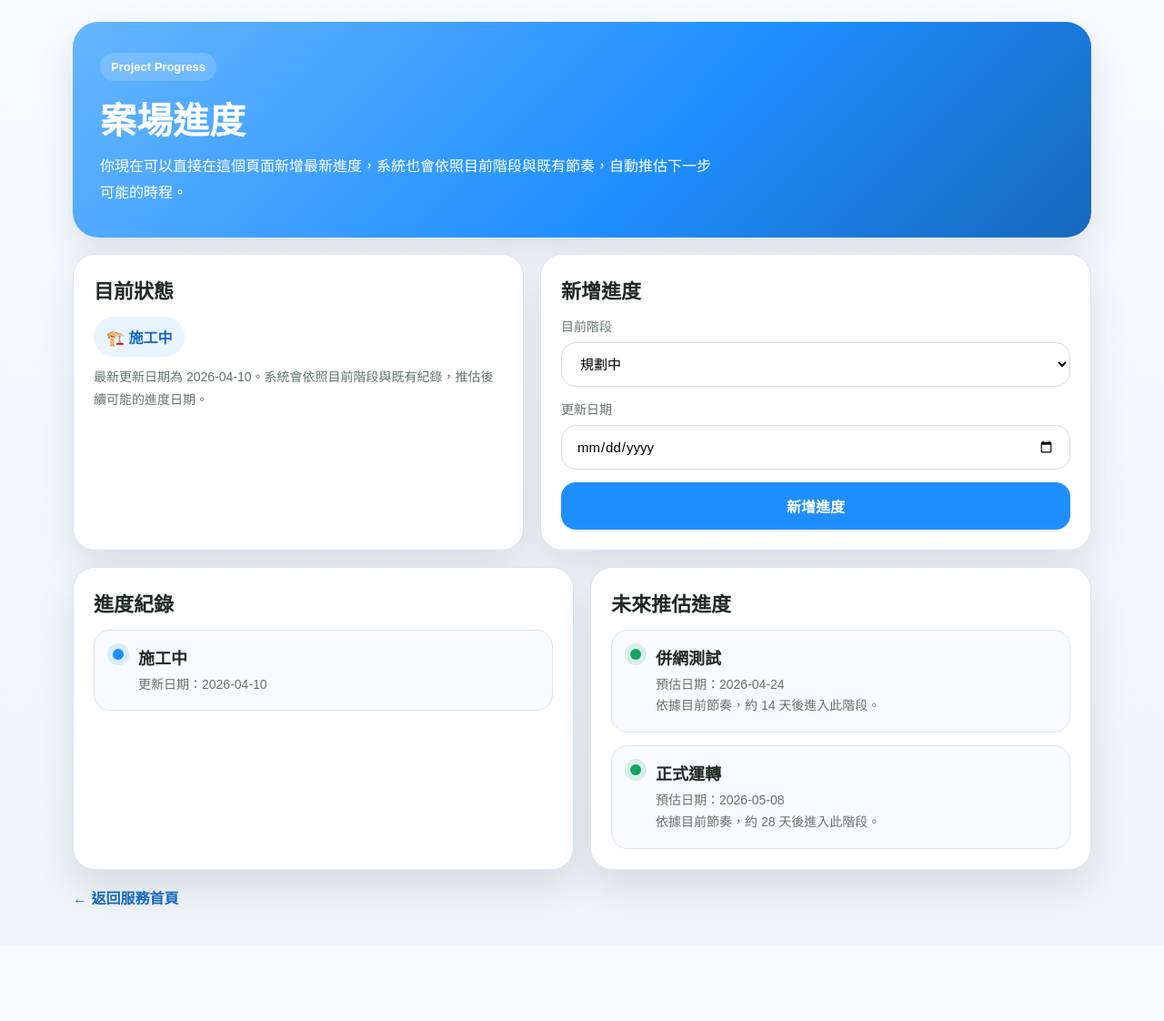
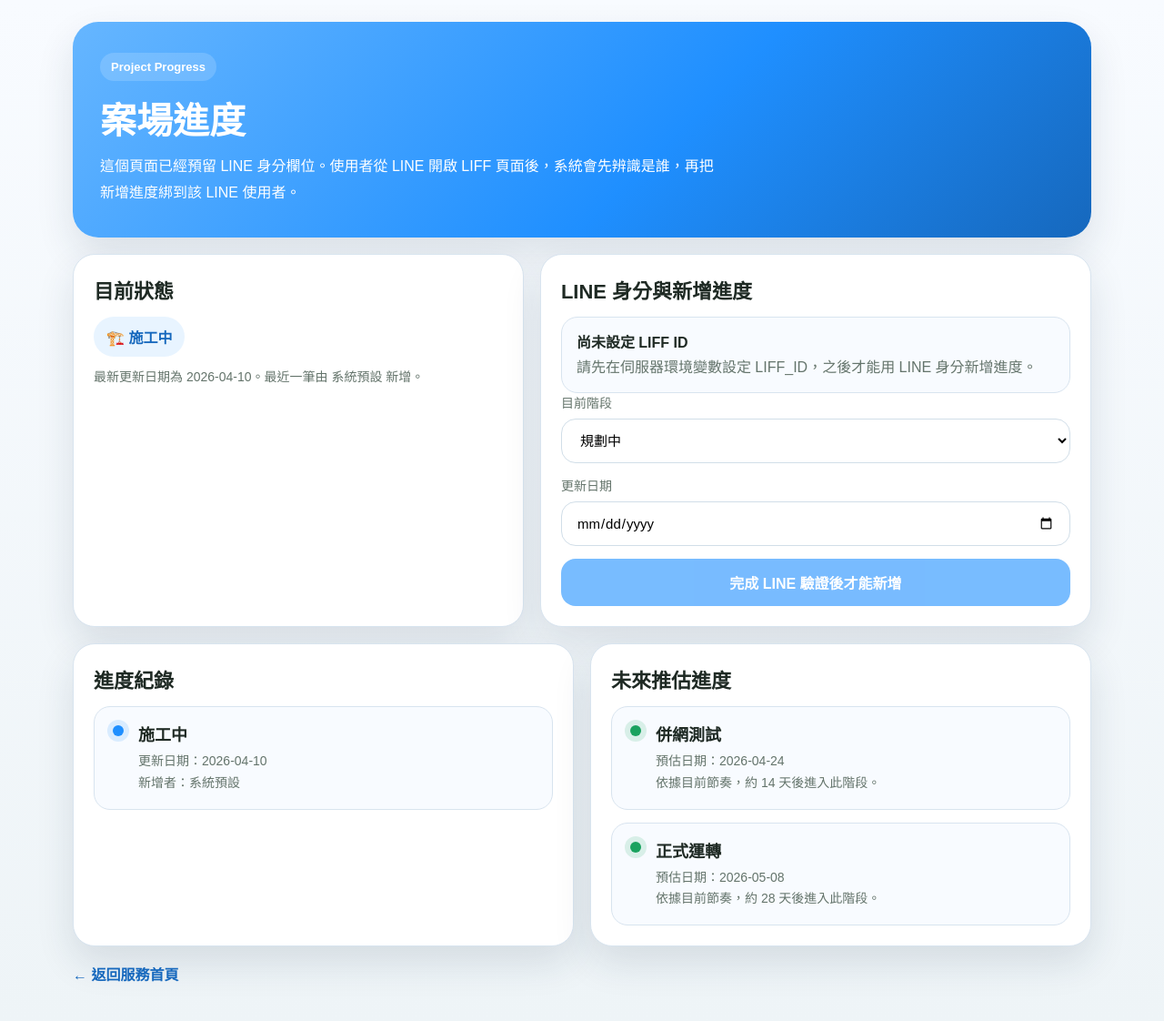
Before and after one commit to eric100108/citizen-power-line-bot, a Flask app: page /progress in a window 1280 px wide. Shown: the whole page at 91% size. Before the commit the page ends 1000 px from the top, so only its background shows below. Run offline with Flask 3, Linux system fonts and the light colour scheme; data comes from the database, SQL or seed files in the repository.

Commit message:
Add LINE signature verification

```diff
--- a/app.py
+++ b/app.py
@@ -4,7 +4,13 @@ from flask import Flask, jsonify, redirect, render_template, request, url_for
 from calc_repo import get_share_rate
 from db import init_db
 from faq_repo import find_faq_answer, list_faqs
-from line_service import reply_faq_quick_reply, reply_line_message
+from line_service import (
+    get_liff_id,
+    get_line_profile_from_access_token,
+    reply_faq_quick_reply,
+    reply_line_message,
+    verify_line_signature,
+)
 from progress_repo import create_progress, get_progress_records
 from progress_service import PROGRESS_STAGES, build_predicted_progress, parse_progress_date
 
@@ -16,12 +22,28 @@ def menu():
     return render_template("menu.html")
 
 
+@app.route("/api/line-profile", methods=["POST"])
+def line_profile():
+    data = request.get_json(silent=True) or {}
+    access_token = data.get("accessToken", "")
+
+    try:
+        profile = get_line_profile_from_access_token(access_token)
+    except Exception:
+        return jsonify({"ok": False, "message": "LINE 身分驗證失敗"}), 400
+
+    return jsonify({"ok": True, "profile": profile})
+
+
 @app.route("/webhook", methods=["POST"])
 def webhook():
+    body = request.get_data()
+    signature = request.headers.get("X-Line-Signature", "")
+
+    if not verify_line_signature(body, signature):
+        return "Invalid signature", 403
+
     data = request.get_json(silent=True)
-    print("=== webhook received ===")
-    print(data)
-
     if not data or "events" not in data:
         return "OK", 200
 
@@ -54,7 +76,7 @@ def home():
     return jsonify({
         "status": "ok",
         "system": "citizen power line bot",
-        "version": "0.5",
+        "version": "0.6",
         "features": {
             "faq_all": "/faq",
             "faq_search": "/faq?keyword=公民電廠",
@@ -62,6 +84,7 @@ def home():
             "progress": "/progress",
             "webhook": "/webhook",
             "menu": "/menu",
+            "line_profile_api": "/api/line-profile",
         },
     })
 
@@ -107,8 +130,10 @@ def progress():
     if request.method == "POST":
         stage = request.form.get("stage", "").strip()
         updated_at = request.form.get("updated_at", "").strip()
+        line_user_id = request.form.get("line_user_id", "").strip()
+        display_name = request.form.get("display_name", "").strip()
 
-        if stage not in PROGRESS_STAGES or not updated_at:
+        if stage not in PROGRESS_STAGES or not updated_at or not line_user_id or not display_name:
             return redirect(url_for("progress", saved="0"))
 
         try:
@@ -116,7 +141,7 @@ def progress():
         except ValueError:
             return redirect(url_for("progress", saved="0"))
 
-        create_progress(stage, updated_at)
+        create_progress(stage, updated_at, line_user_id, display_name)
         return redirect(url_for("progress", saved="1"))
 
     progress_rows = get_progress_records()
@@ -131,6 +156,7 @@ def progress():
         predicted_rows=predictions,
         progress_stages=PROGRESS_STAGES,
         saved=request.args.get("saved"),
+        liff_id=get_liff_id(),
     )
 
 
--- a/progress_service.py
+++ b/progress_service.py
@@ -1,5 +1,4 @@
 from datetime import datetime, timedelta
-
 
 PROGRESS_STAGES = ["規劃中", "申請中", "施工中", "併網測試", "正式運轉"]
 DEFAULT_PROGRESS_INTERVAL_DAYS = 14
--- a/templates/progress.html
+++ b/templates/progress.html
@@ -19,9 +19,7 @@
       --warning-bg: #fff4dd;
       --shadow: 0 18px 42px rgba(22, 49, 77, 0.12);
     }
-
     * { box-sizing: border-box; }
-
     body {
       margin: 0;
       min-height: 100vh;
@@ -30,12 +28,7 @@
       color: var(--text);
       padding: 20px 12px 32px;
     }
-
-    .page {
-      max-width: 1120px;
-      margin: 0 auto;
-    }
-
+    .page { max-width: 1120px; margin: 0 auto; }
     .hero {
       background: linear-gradient(135deg, #66b6ff, var(--brand) 58%, var(--brand-dark));
       color: #fff;
@@ -43,7 +36,6 @@
       padding: 28px 22px;
       box-shadow: var(--shadow);
     }
-
     .badge {
       display: inline-block;
       padding: 8px 12px;
@@ -52,24 +44,9 @@
       font-size: 13px;
       font-weight: 700;
     }
-
-    .hero h1 {
-      margin: 12px 0 10px;
-      font-size: 34px;
-    }
-
-    .hero p {
-      margin: 0;
-      max-width: 680px;
-      line-height: 1.8;
-    }
-
-    .layout {
-      display: grid;
-      gap: 18px;
-      margin-top: 18px;
-    }
-
+    .hero h1 { margin: 12px 0 10px; font-size: 34px; }
+    .hero p { margin: 0; max-width: 680px; line-height: 1.8; }
+    .layout { display: grid; gap: 18px; margin-top: 18px; }
     .card {
       background: var(--surface);
       border: 1px solid var(--line);
@@ -77,12 +54,7 @@
       padding: 22px;
       box-shadow: var(--shadow);
     }
-
-    .card h2 {
-      margin: 0 0 14px;
-      font-size: 22px;
-    }
-
+    .card h2 { margin: 0 0 14px; font-size: 22px; }
     .status {
       display: inline-flex;
       align-items: center;
@@ -93,38 +65,12 @@
       color: var(--brand-dark);
       font-weight: 700;
     }
-
-    .message {
-      margin-top: 14px;
-      padding: 12px 14px;
-      border-radius: 16px;
-      font-size: 14px;
-    }
-
-    .message.success {
-      background: var(--success-bg);
-      color: var(--success);
-    }
-
-    .message.warning {
-      background: var(--warning-bg);
-      color: var(--warning);
-    }
-
-    .form-grid {
-      display: grid;
-      gap: 14px;
-    }
-
-    label {
-      display: block;
-      margin-bottom: 8px;
-      font-size: 14px;
-      color: var(--sub);
-    }
-
-    input,
-    select {
+    .message { margin-top: 14px; padding: 12px 14px; border-radius: 16px; font-size: 14px; }
+    .message.success { background: var(--success-bg); color: var(--success); }
+    .message.warning { background: var(--warning-bg); color: var(--warning); }
+    .form-grid { display: grid; gap: 14px; }
+    label { display: block; margin-bottom: 8px; font-size: 14px; color: var(--sub); }
+    input, select {
       width: 100%;
       border: 1px solid #d1dee8;
       border-radius: 16px;
@@ -133,7 +79,6 @@
       font-family: inherit;
       background: #fff;
     }
-
     .button {
       display: inline-block;
       border: none;
@@ -145,37 +90,28 @@
       font-weight: 700;
       cursor: pointer;
     }
-
-    .muted {
-      margin: 10px 0 0;
+    .button[disabled] { opacity: 0.6; cursor: not-allowed; }
+    .muted { margin: 10px 0 0; color: var(--sub); line-height: 1.8; font-size: 14px; }
+    .user-box {
+      margin-top: 14px;
+      padding: 14px 16px;
+      border-radius: 18px;
+      background: #f8fbff;
+      border: 1px solid var(--line);
       color: var(--sub);
-      line-height: 1.8;
-      font-size: 14px;
+      line-height: 1.7;
     }
-
-    .section-grid {
-      display: grid;
-      gap: 18px;
-      margin-top: 18px;
-    }
-
-    .timeline,
-    .forecast-list {
-      display: grid;
-      gap: 14px;
-    }
-
-    .timeline-item,
-    .forecast-item {
+    .user-box strong { color: var(--text); }
+    .section-grid { display: grid; gap: 18px; margin-top: 18px; }
+    .timeline, .forecast-list { display: grid; gap: 14px; }
+    .timeline-item, .forecast-item {
       position: relative;
       padding: 16px 18px 16px 48px;
       border-radius: 18px;
       background: #f8fbff;
       border: 1px solid var(--line);
     }
-
-    .timeline-item::before,
-    .forecast-item::before {
+    .timeline-item::before, .forecast-item::before {
       content: "";
       position: absolute;
       left: 20px;
@@ -186,27 +122,21 @@
       background: var(--brand);
       box-shadow: 0 0 0 6px rgba(31, 143, 255, 0.14);
     }
-
     .forecast-item::before {
       background: var(--success);
       box-shadow: 0 0 0 6px rgba(26, 162, 95, 0.14);
     }
-
-    .timeline-item strong,
-    .forecast-item strong {
+    .timeline-item strong, .forecast-item strong {
       display: block;
       margin-bottom: 6px;
       font-size: 18px;
     }
-
-    .timeline-item span,
-    .forecast-item span {
+    .timeline-item span, .forecast-item span {
       color: var(--sub);
       font-size: 14px;
       line-height: 1.7;
       display: block;
     }
-
     .empty-state {
       padding: 18px;
       border-radius: 18px;
@@ -215,7 +145,6 @@
       color: var(--sub);
       line-height: 1.7;
     }
-
     .back-link {
       display: inline-block;
       margin-top: 18px;
@@ -223,7 +152,6 @@
       text-decoration: none;
       font-weight: 700;
     }
-
     @media (min-width: 860px) {
       body { padding: 24px 18px 40px; }
       .layout { grid-template-columns: 0.9fr 1.1fr; }
@@ -238,7 +166,7 @@
     <section class="hero">
       <div class="badge">Project Progress</div>
       <h1>案場進度</h1>
-      <p>你現在可以直接在這個頁面新增最新進度，系統也會依照目前階段與既有節奏，自動推估下一步可能的時程。</p>
+      <p>這個頁面已經預留 LINE 身分欄位。使用者從 LINE 開啟 LIFF 頁面後，系統會先辨識是誰，再把新增進度綁到該 LINE 使用者。</p>
     </section>
 
     <section class="layout">
@@ -246,7 +174,7 @@
         <h2>目前狀態</h2>
         {% if latest_record %}
           <div class="status">🏗️ {{ latest_record.stage }}</div>
-          <p class="muted">最新更新日期為 {{ latest_record.updated_at }}。系統會依照目前階段與既有紀錄，推估後續可能的進度日期。</p>
+          <p class="muted">最新更新日期為 {{ latest_record.updated_at }}。{% if latest_record.display_name %}最近一筆由 {{ latest_record.display_name }} 新增。{% else %}系統會依照目前階段與既有紀錄，推估後續可能的進度日期。{% endif %}</p>
         {% else %}
           <div class="empty-state">目前還沒有任何進度資料，請先新增第一筆紀錄。</div>
         {% endif %}
@@ -254,13 +182,20 @@
         {% if saved == "1" %}
           <div class="message success">已成功新增一筆案場進度。</div>
         {% elif saved == "0" %}
-          <div class="message warning">新增失敗，請確認階段與日期格式是否正確。</div>
+          <div class="message warning">新增失敗，請確認是否已完成 LINE 身分驗證，且階段與日期格式正確。</div>
         {% endif %}
       </section>
 
       <section class="card">
-        <h2>新增進度</h2>
-        <form method="post" action="/progress" class="form-grid">
+        <h2>LINE 身分與新增進度</h2>
+        <div id="line-user-box" class="user-box">
+          <strong>尚未完成 LINE 身分驗證</strong>
+          <div>請從 LINE 內開啟頁面，並確認已設定 LIFF ID。</div>
+        </div>
+
+        <form method="post" action="/progress" class="form-grid" id="progress-form">
+          <input type="hidden" name="line_user_id" id="line_user_id">
+          <input type="hidden" name="display_name" id="display_name">
           <div>
             <label for="stage">目前階段</label>
             <select id="stage" name="stage" required>
@@ -273,7 +208,7 @@
             <label for="updated_at">更新日期</label>
             <input id="updated_at" name="updated_at" type="date" required>
           </div>
-          <button class="button" type="submit">新增進度</button>
+          <button class="button" type="submit" id="submit-button" disabled>完成 LINE 驗證後才能新增</button>
         </form>
       </section>
     </section>
@@ -287,6 +222,9 @@
               <div class="timeline-item">
                 <strong>{{ item.stage }}</strong>
                 <span>更新日期：{{ item.updated_at }}</span>
+                {% if item.display_name %}
+                  <span>新增者：{{ item.display_name }}</span>
+                {% endif %}
               </div>
             {% endfor %}
           </div>
@@ -315,5 +253,57 @@
 
     <a class="back-link" href="/menu">← 返回服務首頁</a>
   </main>
+
+  {% if liff_id %}
+    <script src="https://static.line-scdn.net/liff/edge/2/sdk.js"></script>
+    <script>
+      const liffId = {{ liff_id|tojson }};
+      const userBox = document.getElementById("line-user-box");
+      const lineUserIdInput = document.getElementById("line_user_id");
+      const displayNameInput = document.getElementById("display_name");
+      const submitButton = document.getElementById("submit-button");
+
+      async function setupLiff() {
+        try {
+          await liff.init({ liffId });
+
+          if (!liff.isLoggedIn()) {
+            userBox.innerHTML = "<strong>尚未登入 LINE</strong><div>請先以 LINE 帳號登入後再新增進度。</div>";
+            liff.login();
+            return;
+          }
+
+          const accessToken = liff.getAccessToken();
+          const response = await fetch("/api/line-profile", {
+            method: "POST",
+            headers: { "Content-Type": "application/json" },
+            body: JSON.stringify({ accessToken })
+          });
+          const result = await response.json();
+
+          if (!result.ok) {
+            userBox.innerHTML = "<strong>LINE 驗證失敗</strong><div>請重新從 LINE 內開啟此頁面。</div>";
+            return;
+          }
+
+          const profile = result.profile;
+          lineUserIdInput.value = profile.line_user_id;
+          displayNameInput.value = profile.display_name;
+          submitButton.disabled = false;
+          submitButton.textContent = "新增進度";
+          userBox.innerHTML = `<strong>目前登入者：${profile.display_name}</strong><div>LINE User ID 已綁定，新增的進度會記錄到你的身分。</div>`;
+        } catch (error) {
+          userBox.innerHTML = "<strong>LIFF 初始化失敗</strong><div>請確認 LIFF ID 與 LINE Login Channel 設定是否正確。</div>";
+        }
+      }
+
+      setupLiff();
+    </script>
+  {% else %}
+    <script>
+      const userBox = document.getElementById("line-user-box");
+      userBox.innerHTML = "<strong>尚未設定 LIFF ID</strong><div>請先在伺服器環境變數設定 LIFF_ID，之後才能用 LINE 身分新增進度。</div>";
+    </script>
+  {% endif %}
 </body>
 </html>
```
Also changed, not shown: calc_repo.py (+5 -2 lines), db.py (+35 -18 lines), faq_repo.py (+13 -8 lines), line_service.py (+57 -3 lines), progress_repo.py (+15 -8 lines), render.yaml (+9 -0 lines).
